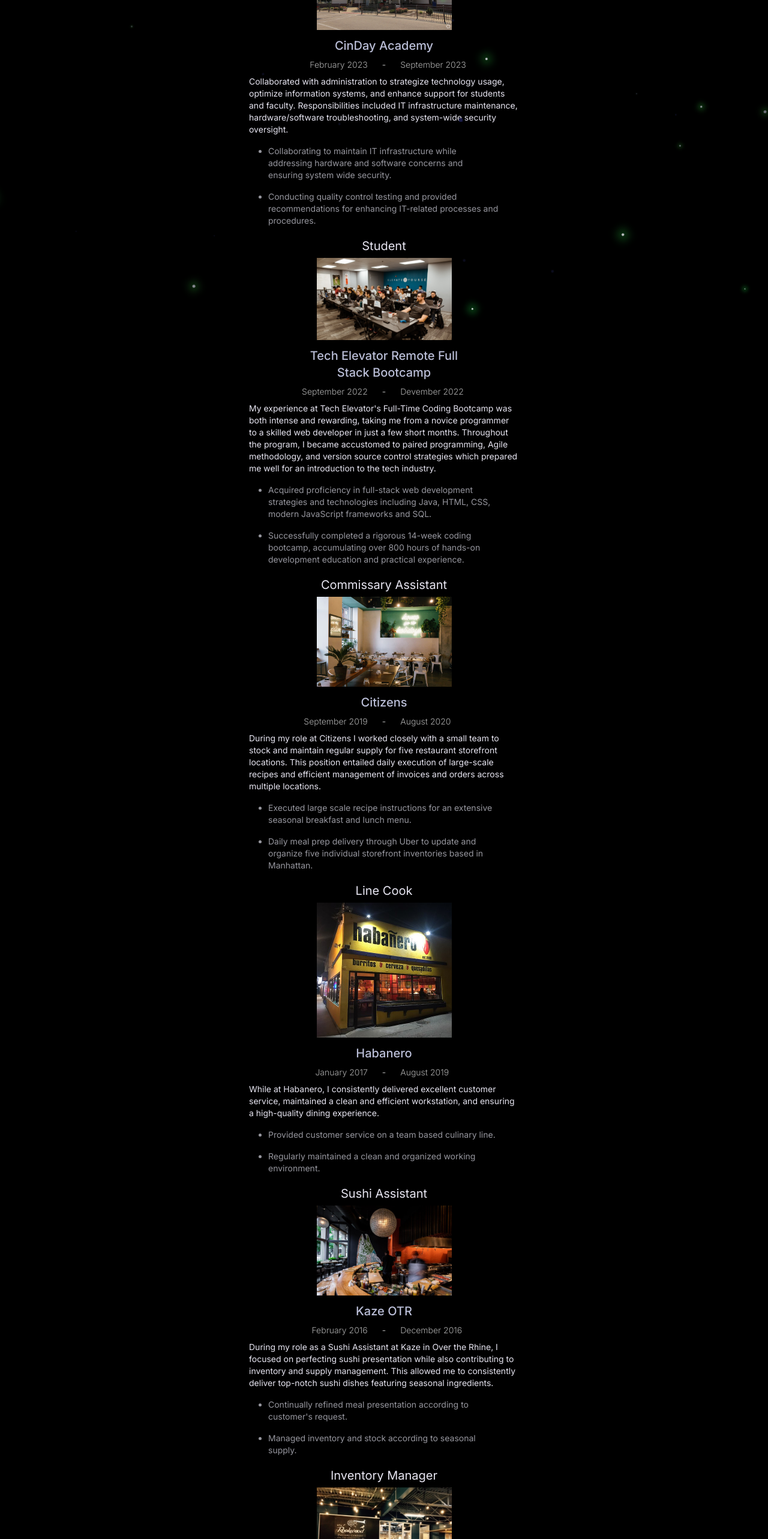
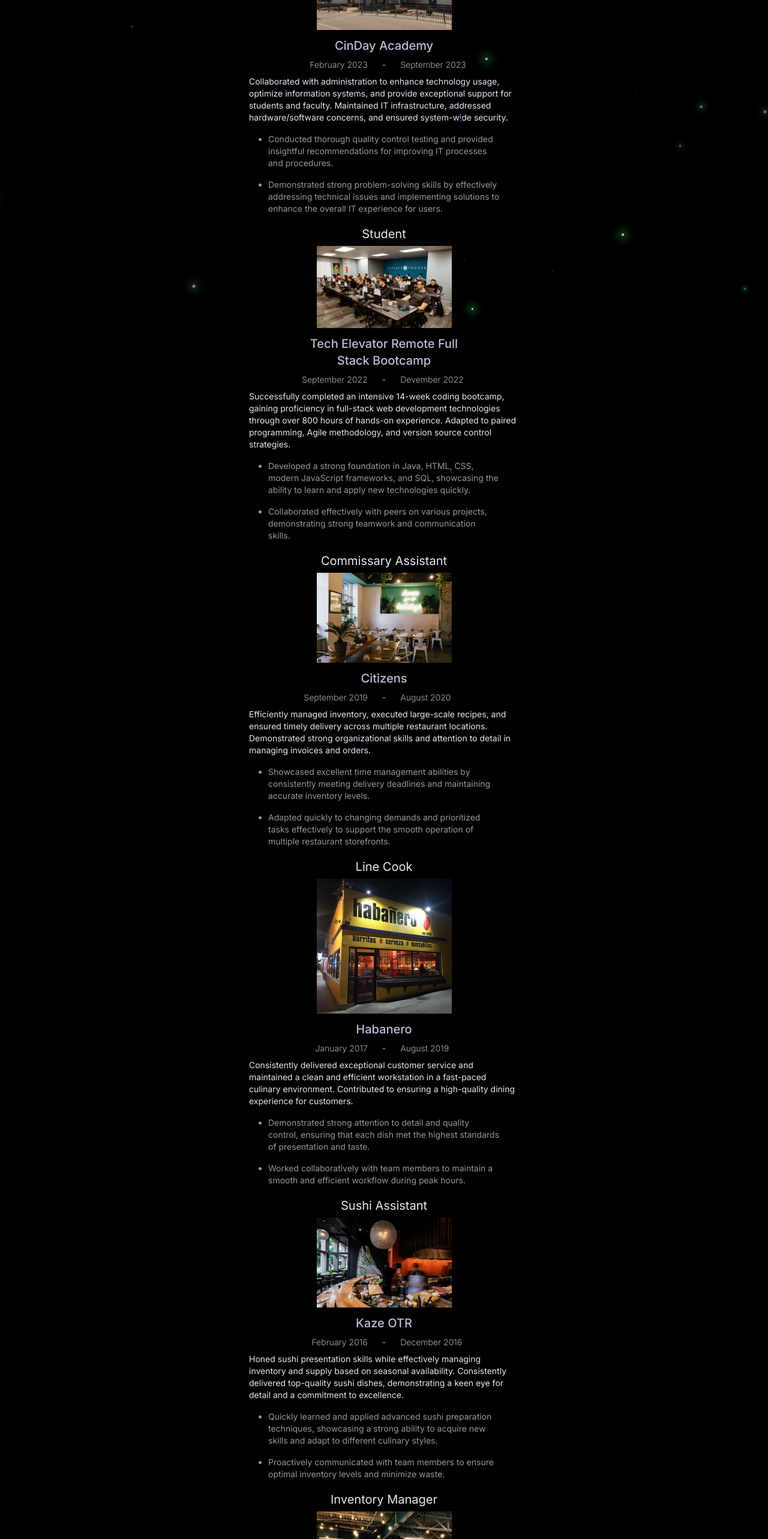
Before and after one commit to ln64-git/portfolio-2024, a Next.js app: page /experience in a window 1280 px wide. Shown: the part 200-2766 px from the top of the page at 60% size. Built offline with nearby package versions, Linux system fonts and the light colour scheme.

Commit message:
updated summaries

```diff
--- a/src/content/about-data.ts
+++ b/src/content/about-data.ts
@@ -1,7 +1,7 @@
 const aboutData = {
   name: 'Luke Anthony',
   position: "Software Developer",
-  info: ['June 12th 1996', 'Cincinnati, Ohio'],
+  info: ['June 13th 1996', 'Cincinnati, Ohio'],
   skills1: [
     'JavaScript',
     'React.js',
@@ -26,10 +26,11 @@
     'Unit Testing',
     'Integration Testing',
     'Git',
+    'Linux',
     'Unix'
   ],
   summary:
-    'Innovative software developer with expertise in cybersecurity, frontend, and backend development. Adept at leveraging technology to overcome visual impairment, bringing a unique perspective and strong problem-solving skills to create accessible, secure, and efficient solutions.'
+    'Innovative software developer with experience in cybersecurity, frontend, and backend development. Adept at leveraging technology to overcome visual impairment, bringing a unique perspective and strong problem-solving skills to create accessible, secure, and efficient solutions.'
 };
 
 export default aboutData;
--- a/src/content/experience-data.ts
+++ b/src/content/experience-data.ts
@@ -4,21 +4,22 @@
     duration: 'February 2023 - September 2023',
     image: 'cinday',
     role: 'IT Assistant',
-    summary: 'Collaborated with administration to strategize technology usage, optimize information systems, and enhance support for students and faculty. Responsibilities included IT infrastructure maintenance, hardware/software troubleshooting, and system-wide security oversight.',
+    summary: 'Collaborated with administration to enhance technology usage, optimize information systems, and provide exceptional support for students and faculty. Maintained IT infrastructure, addressed hardware/software concerns, and ensured system-wide security.',
     bulletArray: [
-      'Collaborating to maintain IT infrastructure while addressing hardware and software concerns and ensuring system wide security.',
-      'Conducting quality control testing and provided recommendations for enhancing IT-related processes and procedures.'
+      'Conducted thorough quality control testing and provided insightful recommendations for improving IT processes and procedures.',
+      'Demonstrated strong problem-solving skills by effectively addressing technical issues and implementing solutions to enhance the overall IT experience for users.'
     ],
   },
+
   {
     company: 'Tech Elevator Remote Full Stack Bootcamp',
     duration: 'September 2022 - Devember 2022',
     image: 'tech-elevator',
     role: 'Student',
-    summary: "My experience at Tech Elevator's Full-Time Coding Bootcamp was both intense and rewarding, taking me from a novice programmer to a skilled web developer in just a few short months. Throughout the program, I became accustomed to paired programming, Agile methodology, and version source control strategies which prepared me well for an introduction to the tech industry.",
+    summary: "Successfully completed an intensive 14-week coding bootcamp, gaining proficiency in full-stack web development technologies through over 800 hours of hands-on experience. Adapted to paired programming, Agile methodology, and version source control strategies.",
     bulletArray: [
-      'Acquired proficiency in full-stack web development strategies and technologies including Java, HTML, CSS, modern JavaScript frameworks and SQL.',
-      'Successfully completed a rigorous 14-week coding bootcamp, accumulating over 800 hours of hands-on development education and practical experience.'
+      'Developed a strong foundation in Java, HTML, CSS, modern JavaScript frameworks, and SQL, showcasing the ability to learn and apply new technologies quickly.',
+      'Collaborated effectively with peers on various projects, demonstrating strong teamwork and communication skills.'
     ],
   },
   {
@@ -26,10 +27,10 @@
     duration: 'September 2019 - August 2020',
     image: 'citizens',
     role: 'Commissary Assistant',
-    summary: 'During my role at Citizens I worked closely with a small team to stock and maintain regular supply for five restaurant storefront locations. This position entailed daily execution of large-scale recipes and efficient management of invoices and orders across multiple locations.',
+    summary: 'Efficiently managed inventory, executed large-scale recipes, and ensured timely delivery across multiple restaurant locations. Demonstrated strong organizational skills and attention to detail in managing invoices and orders.',
     bulletArray: [
-      'Executed large scale recipe instructions for an extensive seasonal breakfast and lunch menu.',
-      'Daily meal prep delivery through Uber to update and organize five individual storefront inventories based in Manhattan.'
+      'Showcased excellent time management abilities by consistently meeting delivery deadlines and maintaining accurate inventory levels.',
+      'Adapted quickly to changing demands and prioritized tasks effectively to support the smooth operation of multiple restaurant storefronts.'
     ],
   },
   {
@@ -37,10 +38,10 @@
     duration: 'January 2017 - August 2019',
     image: 'habanero',
     role: 'Line Cook',
-    summary: 'While at Habanero, I consistently delivered excellent customer service, maintained a clean and efficient workstation, and ensuring a high-quality dining experience.',
+    summary: 'Consistently delivered exceptional customer service and maintained a clean and efficient workstation in a fast-paced culinary environment. Contributed to ensuring a high-quality dining experience for customers.',
     bulletArray: [
-      'Provided customer service on a team based culinary line.',
-      'Regularly maintained a clean and organized working environment.'
+      'Demonstrated strong attention to detail and quality control, ensuring that each dish met the highest standards of presentation and taste.',
+      'Worked collaboratively with team members to maintain a smooth and efficient workflow during peak hours.'
     ],
   },
   {
@@ -48,10 +49,10 @@
     duration: 'February 2016 - December 2016',
     image: 'kaze',
     role: 'Sushi Assistant',
-    summary: "During my role as a Sushi Assistant at Kaze in Over the Rhine, I focused on perfecting sushi presentation while also contributing to inventory and supply management. This allowed me to consistently deliver top-notch sushi dishes featuring seasonal ingredients.",
+    summary: "Honed sushi presentation skills while effectively managing inventory and supply based on seasonal availability. Consistently delivered top-quality sushi dishes, demonstrating a keen eye for detail and a commitment to excellence.",
     bulletArray: [
-      "Continually refined meal presentation according to customer's request.",
-      'Managed inventory and stock according to seasonal supply.'
+      "Quickly learned and applied advanced sushi preparation techniques, showcasing a strong ability to acquire new skills and adapt to different culinary styles.",
+      'Proactively communicated with team members to ensure optimal inventory levels and minimize waste.'
     ],
   },
   {
@@ -59,10 +60,10 @@
     duration: 'January 2013 - December 2015',
     image: 'rookwood',
     role: 'Inventory Manager',
-    summary: 'Began as an intern and progressed to managing an inventory of over 80,000 pre-fired art/pottery and installation ceramic products. Responsible for physically and digitally managing product exchange between departments and administration, serving various in-house and external clients, including projects like the Taft Ale House in Cincinnati and the restoration of the Chicago Monroe Building.',
+    summary: 'Starting as an intern and quickly progressing to the role of Inventory Manager, I independently oversaw a vast inventory of over 80,000 pre-fired art/pottery and installation ceramic products. Collaborating closely with managers, I optimized product exchange between departments, serving a diverse range of in-house and external clients, including notable projects such as the Taft Ale House and the restoration of the Chicago Monroe Building.',
     bulletArray: [
-      "Independently managed an Excel Inventory of 80,000+ individual, pre-fired art/pottery and installation tile.",
-      'Collaborated with other managers to optimize the exchange of ceramic product in relevance to production and commission.'
+      "Demonstrated exceptional organizational and analytical skills by accurately tracking and managing a complex inventory system.",
+      'Built strong relationships with clients and colleagues, facilitating smooth product exchanges and ensuring customer satisfaction.'
     ],
   },
 ];
```
Also changed, not shown: src/content/project-data.ts (+4 -4 lines).
